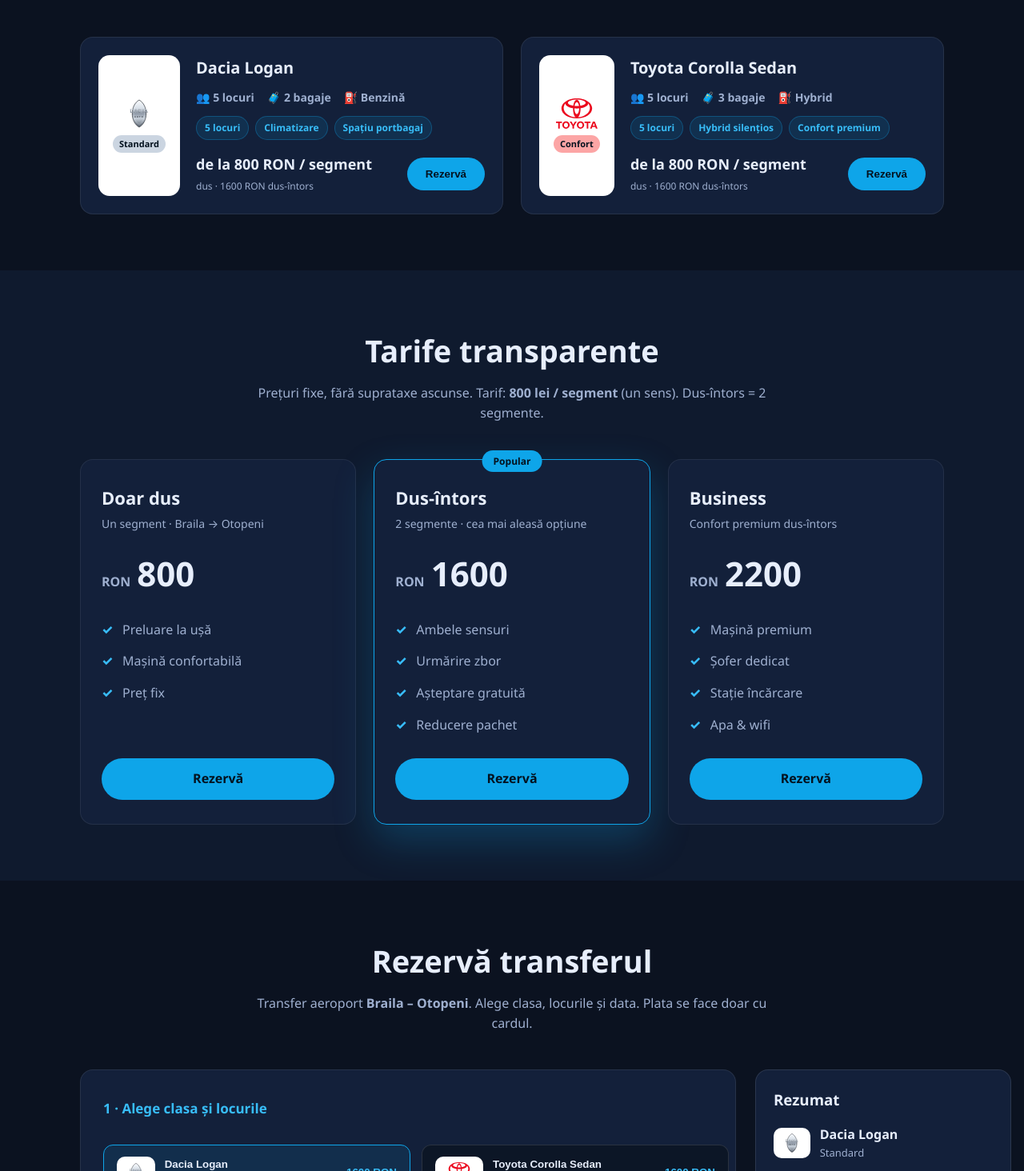
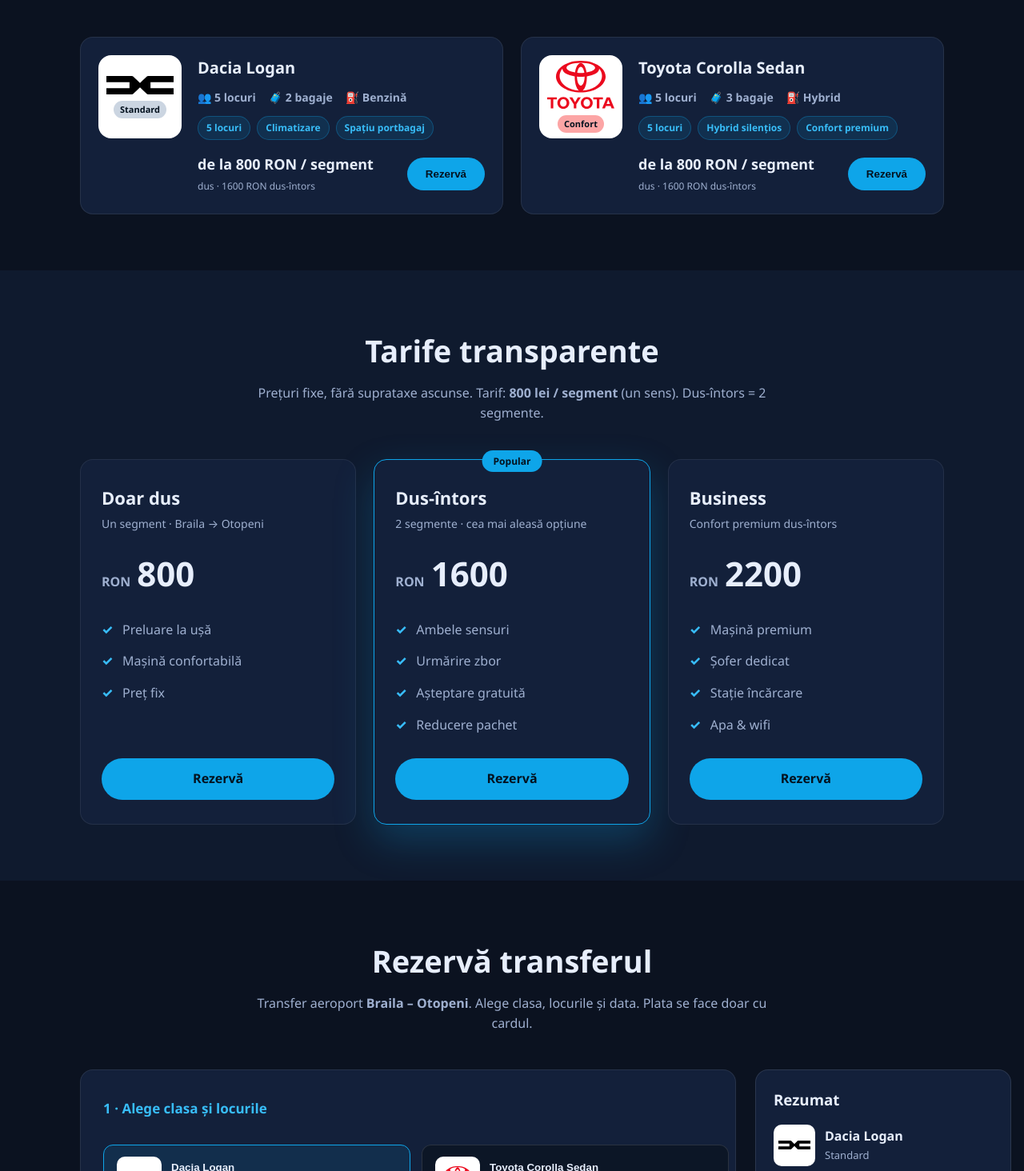
Before and after one commit to ionuteuro/srs-transfer, a React (Vite) app: page / in a window 1280 px wide. Shown: the part 1426-2890 px from the top of the page at 80% size. Built offline with nearby package versions, Linux system fonts and the light colour scheme.

Commit message:
Sigle oficiale reale (Dacia 2021 + Toyota 3 elipse), cadrate perfect in cutii albe

```diff
--- a/src/index.css
+++ b/src/index.css
@@ -257,18 +257,20 @@
 }
 .car:hover { transform: translateY(-4px); border-color: rgba(56,189,248,.4); }
 .car__logo {
-  flex: 0 0 auto;
-  padding: 14px 18px;
+  flex: 0 0 104px;
+  height: 104px;
+  padding: 10px;
+  box-sizing: border-box;
   background: #fff;
-  border-radius: 14px;
+  border-radius: 16px;
   display: flex;
   flex-direction: column;
   align-items: center;
   justify-content: center;
   gap: 8px;
 }
-.brand__logo { height: 38px; width: auto; object-fit: contain; }
-.brand__logo--sm { height: 26px; }
+.brand__logo { max-width: 100%; max-height: 60px; width: auto; height: auto; object-fit: contain; }
+.brand__logo--sm { max-height: 40px; }
 .car__cls {
   font-size: 11px;
   font-weight: 800;
@@ -319,7 +321,7 @@
   transition: border-color .2s, background .2s;
 }
 .vehicle--on { border-color: var(--primary); background: rgba(14,165,233,.1); }
-.vehicle__logo { grid-area: logo; background: #fff; border-radius: 10px; padding: 7px 12px; width: auto; height: auto; display: flex; align-items: center; justify-content: center; }
+.vehicle__logo { grid-area: logo; background: #fff; border-radius: 10px; padding: 6px; width: 56px; height: 56px; box-sizing: border-box; display: flex; align-items: center; justify-content: center; }
 .vehicle__name { grid-area: name; font-weight: 700; }
 .vehicle__cls { grid-area: cls; color: var(--muted); font-size: 12px; }
 .vehicle__price { grid-area: price; font-weight: 800; color: var(--accent); }
@@ -359,7 +361,7 @@
 }
 .summary h3 { margin: 0 0 16px; }
 .summary__car { display: flex; align-items: center; gap: 12px; margin-bottom: 16px; }
-.summary__logo { background: #fff; border-radius: 10px; padding: 6px 11px; width: auto; height: auto; display: flex; align-items: center; justify-content: center; }
+.summary__logo { background: #fff; border-radius: 10px; padding: 6px; width: 52px; height: 52px; box-sizing: border-box; display: flex; align-items: center; justify-content: center; }
 .summary__car div { display: flex; flex-direction: column; }
 .summary__car span { color: var(--muted); font-size: 13px; }
 .summary__list { list-style: none; padding: 0; margin: 0 0 14px; }
```
Also changed, not shown: src/assets/logos/dacia.svg.
